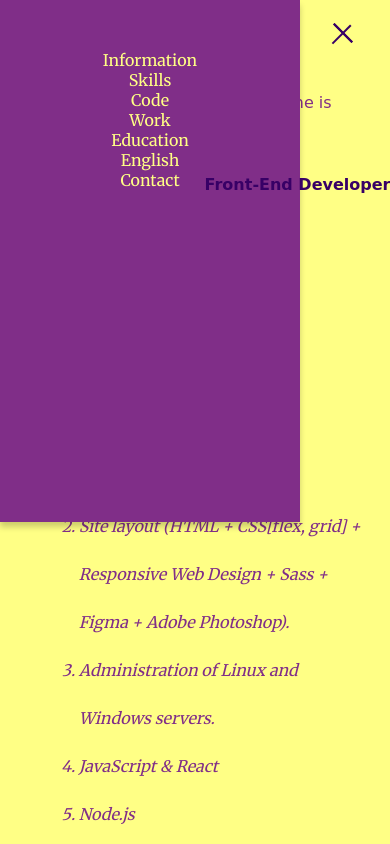
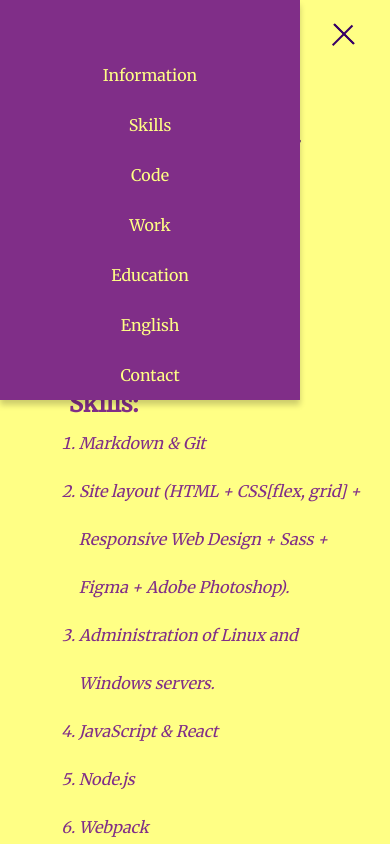
Before and after one commit to evgeniiDJS/rsschool-cv, a website: page index.html in a window 390 px wide. Both pictures are taken after a click on the label 343 px from the left and 33 px from the top of the page. Shown: the top 844 px of the page. Drawn offline with Linux system fonts and the light colour scheme; a web font is replaced by a local one.

Commit message:
fat: adaptive

```diff
--- a/css/adaptive.css
+++ b/css/adaptive.css
@@ -154,9 +154,10 @@
     }
 
     .avatars {
-        margin-top: 30px;
+        margin: 50px 0 30px 0;
         width: 55%;
-        height: 40vh;
+        height: 30vh;
+        box-shadow: none;
     }
 
     .titles {
@@ -164,19 +165,16 @@
     }
 
     .titles__first {
+        display: none;
+
+    }
+
+    .titles h1 {
         cursor: default;
-        width: 50%;
+        width: 80%;
         margin-top: 80px;
         font-size: 16px;
         line-height: 1.0em;
-    }
-
-    .titles h1 {
-        position: absolute;
-        top: 150px;
-        left: 200px;
-        width: 50%;
-        font-size: 16px;
     }
 
     #information {
@@ -216,34 +214,41 @@
     .icon__pro--museum {
         border-radius: 50%;
         width: 100%;
-        height: 35vh;
+        height: 30vh;
     }
 
     .icon__pro--momentum {
         border-radius: 50%;
         width: 100%;
-        height: 35vh;
+        height: 30vh;
     }
 
     .icon__pro--keyboard {
         border-radius: 50%;
         width: 100%;
-        height: 35vh;
+        height: 30vh;
     }
     .nav {
         display: none;
     }
 
+    .default__menu {
+        display: block;
+        position: fixed;
+        width: 100%;
+        height: 50px;
+        background-color: #ffff85;
+    }
     .menu__btn {
         display: flex;
         align-items: center;
         position: fixed;
         top: 20px;
         left: 330px;
-        width: 26px;
-        height: 26px;
+        width: 28px;
+        height: 28px;
         cursor: pointer;
-        z-index: 1;
+        z-index: 2;
     }
     /* добавляем "гамбургер" */
     .menu__btn > span,
@@ -269,12 +274,12 @@
     /* контейнер меню */
     .menu__box {
         display: block;
-        position: absolute;
+        position: fixed;
         visibility: hidden;
         top: 0;
         left: 100%;
         width: 300px;
-        height: 50%;
+        height: 300px;
         margin: 0;
         padding: 50px 0;
         list-style: none;
@@ -286,6 +291,9 @@
     .menu__box li a {
         color: #ffff85;
     }
+    .menu__box li  {
+        padding: 15px 0 ;
+    }
     /* элементы меню */
     .menu__item {
         display: block;
@@ -296,7 +304,7 @@
         text-decoration: none;
     }
     .menu__item:hover {
-        background-color: #CFD8DC;
+        background-color: #802e88;
     }
 
     #menu__toggle:checked ~ .menu__btn > span {
--- a/index.html
+++ b/index.html
@@ -23,7 +23,8 @@
 <body>
    <header class="header">
        <div class="container">
-            <div class="hamburger-menu">
+            <div class="default__menu">
+                <div class="hamburger-menu">
                 <input id="menu__toggle" type="checkbox" />
                 <label class="menu__btn" for="menu__toggle">
                 <span></span>
@@ -37,6 +38,7 @@
                     <li><a href="#english">English</a></li>
                     <li><a href="#contact">Contact</a></li>
                 </ul>
+            </div>
             </div>
             <nav class="nav">
                 <ul class="menu">
--- a/index.js
+++ b/index.js
@@ -1 +1,13 @@
 hljs.initHighlightingOnLoad();
+
+const menu__btn = document.querySelector('.menu__btn');
+const container = document.querySelector('.container');
+const menu__toggle = document.querySelector('#menu__toggle')
+
+menu__btn.addEventListener('click', () => {
+
+})
+
+document.querySelector('#menu__toggle').addEventListener('change', function(e) {
+    document.body.style.overflow = e.target.checked === true ? 'hidden' : '';
+});
```
